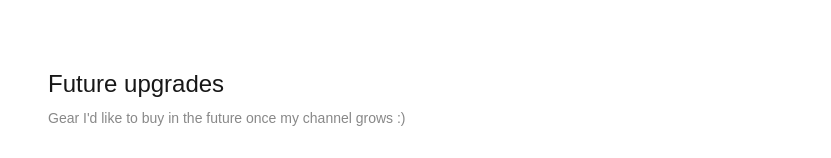
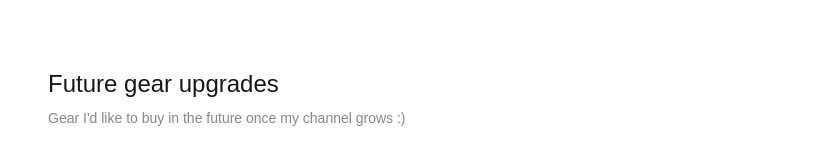
Before and after one commit to monokkai/maajer.io, a Next.js app: page /gear in a window 1280 px wide. Shown: the part 430-588 px from the top of the page, without its empty margins (224-1055 px from the left). Built offline with nearby package versions, Linux system fonts and the light colour scheme.

Commit message:
fix: naming

```diff
--- a/app/gear/page.tsx
+++ b/app/gear/page.tsx
@@ -26,7 +26,7 @@ export default function GearPage() {
         <br />
         <SectionBody>
           <div className="flex flex-col gap-2">
-            <h1 className="text-2xl">Future upgrades</h1>
+            <h1 className="text-2xl">Future gear upgrades</h1>
             <p className="text-lightGray text-sm">
               Gear I&apos;d like to buy in the future once my channel grows :)
             </p>
```
Also changed, not shown: app/gear/tools.ts (+5 -3 lines).
